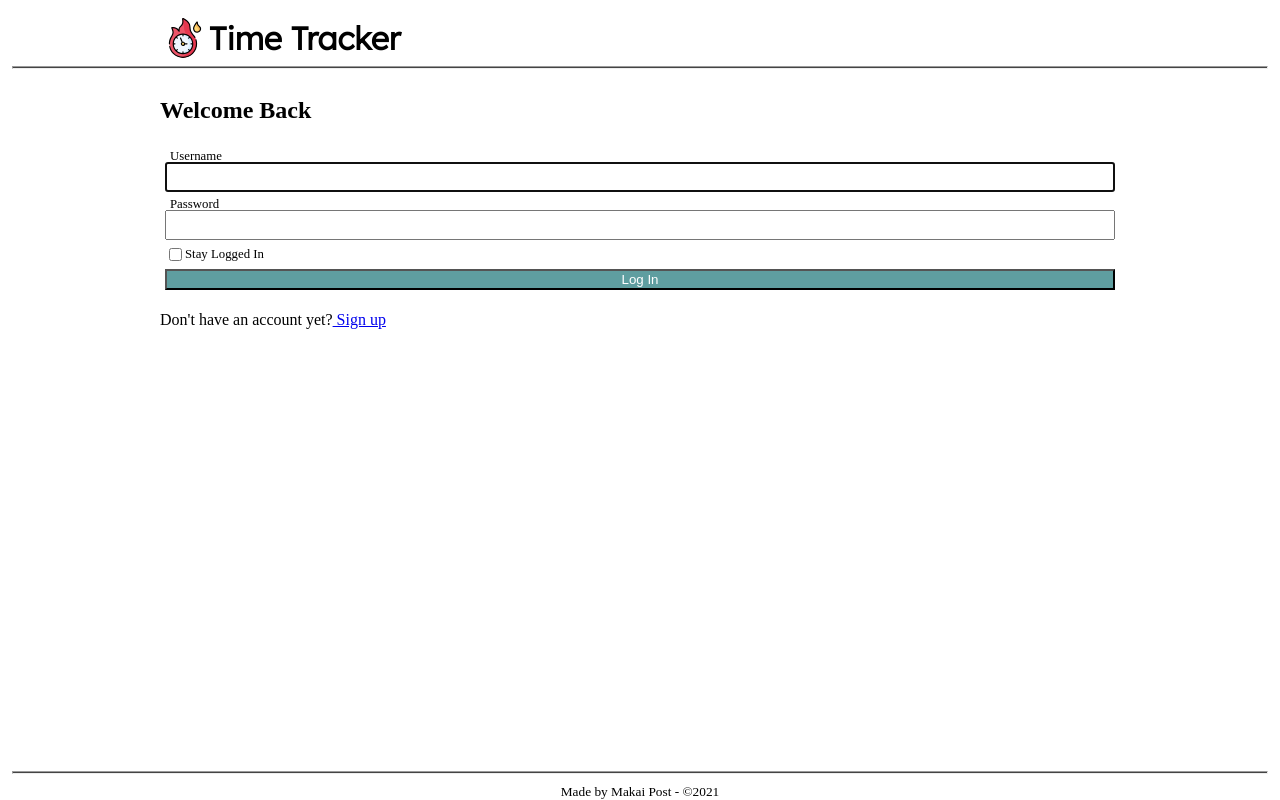
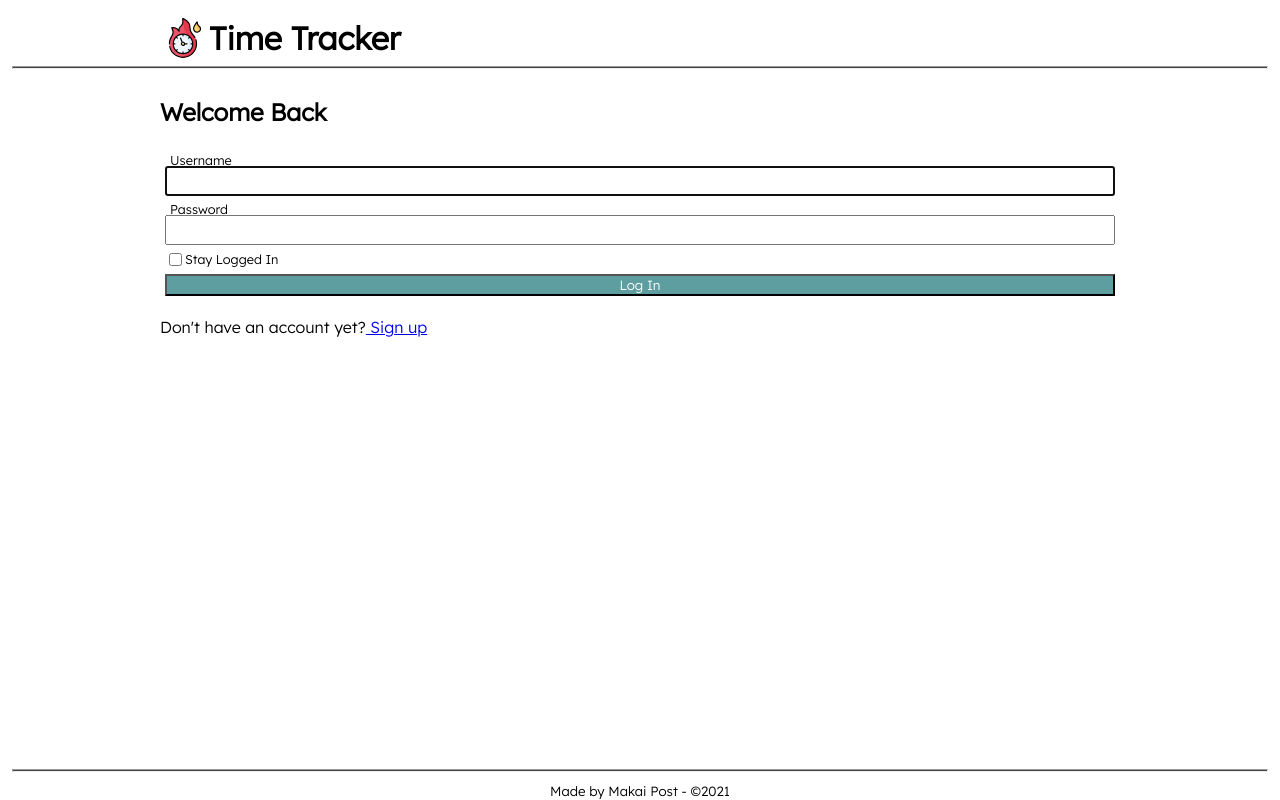
Before and after one commit to ToMakPo/TimeTracker, a React (Create React App) app in the folder client/: page / in a window 1280 px wide. Built offline with nearby package versions, Linux system fonts and the light colour scheme.

Commit message:
changed fonts

```diff
--- a/client/src/styles/App.css
+++ b/client/src/styles/App.css
@@ -9,6 +9,10 @@ body {
   padding: 0 5px;
   min-height: 100%;
   overflow-y: auto;
+}
+
+body * {
+  font-family: 'Lexend', sans-serif;
 }
 
 #root {
--- a/client/src/styles/App.sass
+++ b/client/src/styles/App.sass
@@ -9,6 +9,9 @@ body
     padding: 0 5px
     min-height: 100%
     overflow-y: auto
+
+    *
+        font-family: 'Lexend', sans-serif
 
 #root
     display: flex
--- a/client/src/styles/PageHeader.css
+++ b/client/src/styles/PageHeader.css
@@ -23,7 +23,6 @@
 
 .page-header h1 {
   margin: 10px 0 0 0;
-  font-family: 'Lexend', sans-serif;
 }
 
 .page-header a {
--- a/client/src/styles/PageHeader.sass
+++ b/client/src/styles/PageHeader.sass
@@ -24,7 +24,6 @@
 
     h1
         margin: 10px 0 0 0
-        font-family: 'Lexend', sans-serif
 
     a
         cursor: pointer
--- a/client/src/styles/ShiftLog.css
+++ b/client/src/styles/ShiftLog.css
@@ -47,6 +47,10 @@
   border: 1px solid black;
 }
 
+.shift-log #shift-table * {
+  font-family: monospace;
+}
+
 .shift-log #shift-table > table {
   border-collapse: collapse;
   width: 100%;
--- a/client/src/styles/ShiftLog.sass
+++ b/client/src/styles/ShiftLog.sass
@@ -39,6 +39,9 @@
         box-sizing: border-box
         border: 1px solid black
 
+        *
+            font-family: monospace
+
         & > table
             border-collapse: collapse
             width: 100%
```
